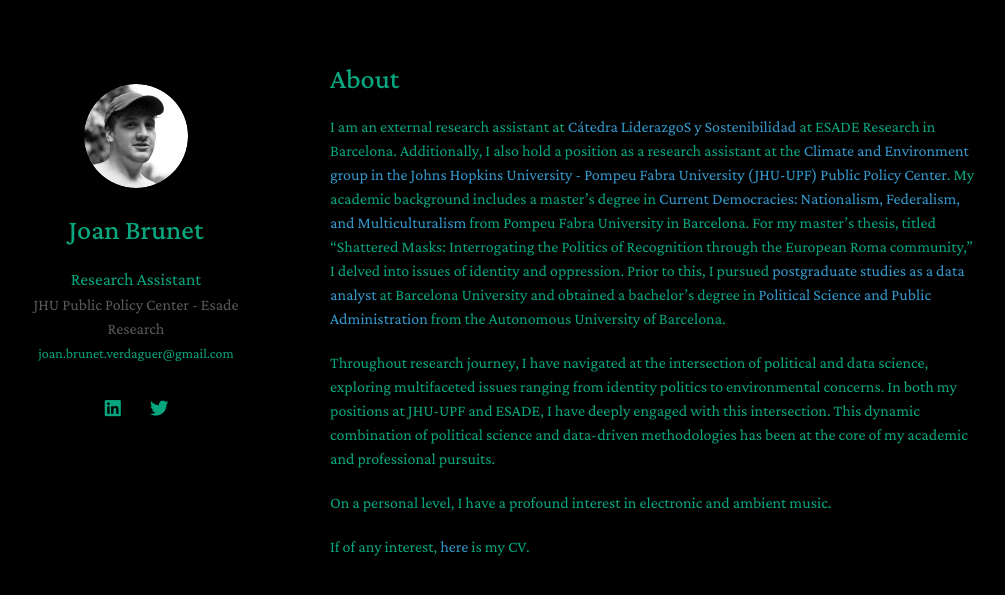
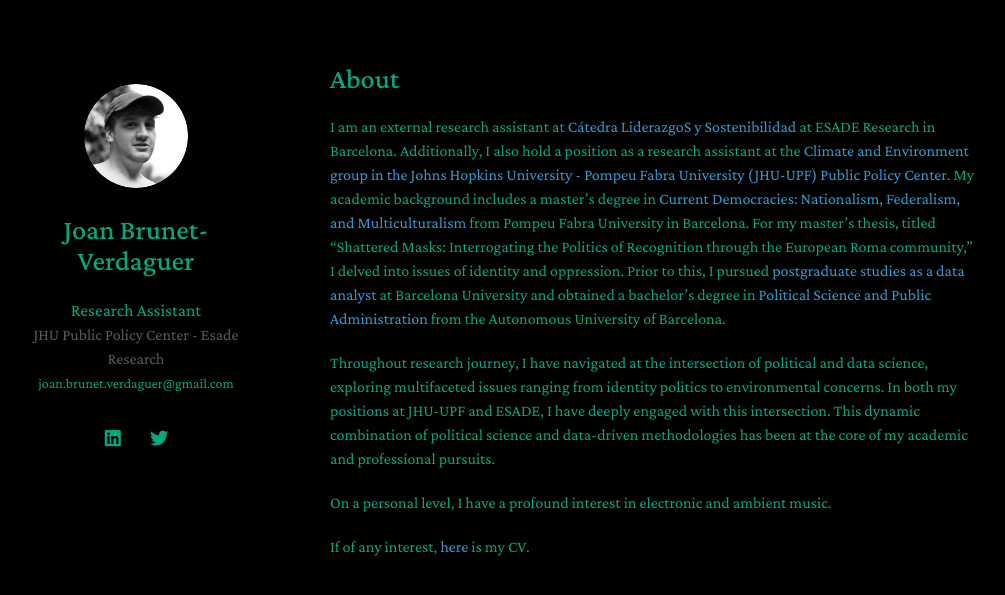
Before and after one commit to joanbrunet/joanbrunet.github.io, a Jekyll site: the page built from index.md, in a window 1280 px wide. Shown: the top 595 px of the page, without its empty margins (140-1145 px from the left). Built offline with Jekyll 4.4.1, drawn with Linux system fonts in a browser that asks for light colours; nearby versions of some CDN libraries; a style sheet for code colours, icons or effects is not loaded; our own code applies the rules of GitHub Pages for plain Markdown files.

Commit message:
Update _config.yml

```diff
--- a/_config.yml
+++ b/_config.yml
@@ -1,5 +1,5 @@
 # Basic Information
-title: Joan Brunet
+title: Joan Brunet-Verdaguer
 position: Research Assistant
 affiliation: JHU Public Policy Center - Esade Research
 email: joan.brunet.verdaguer@gmail.com
```
